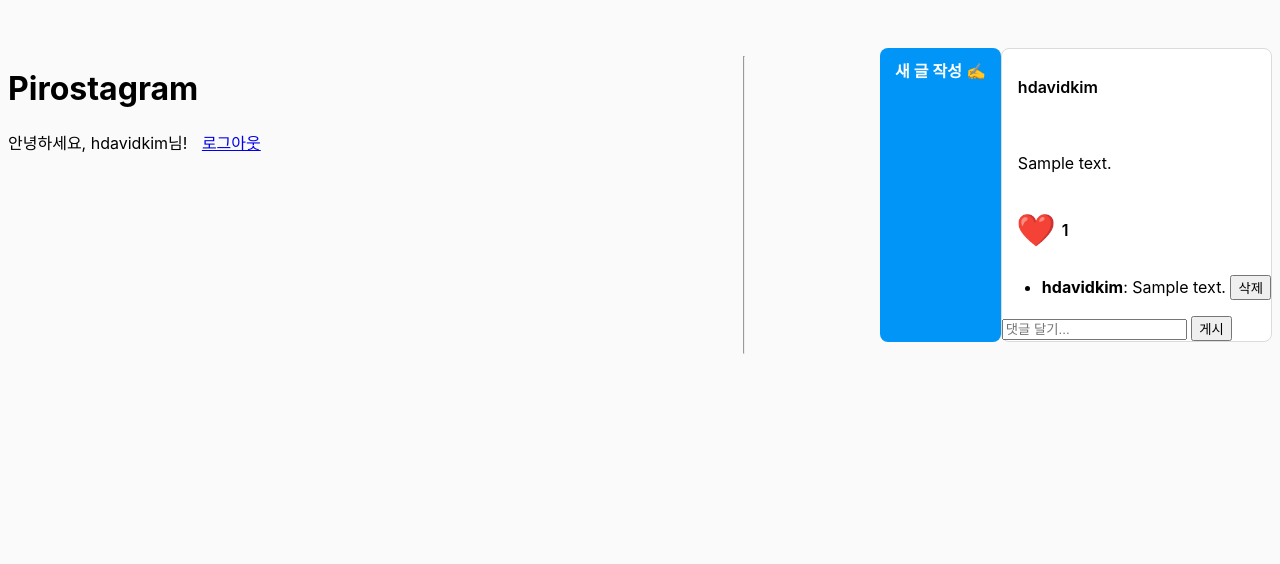
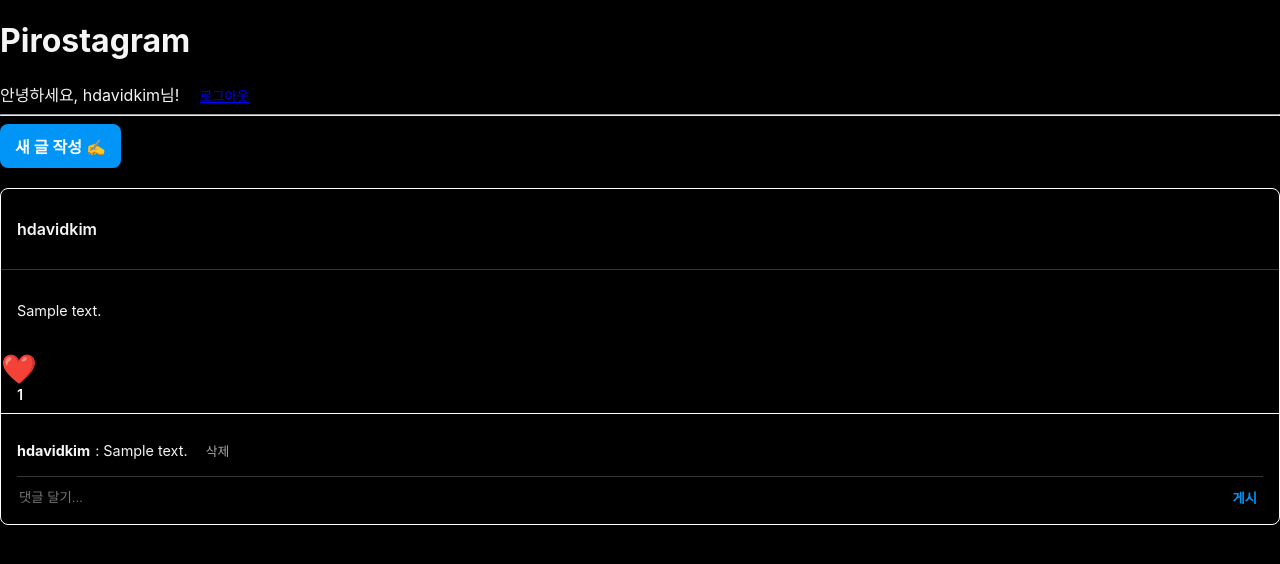
Before and after one commit to Pirogramming-23/Kim-Hayun, a Django app: page / in a window 1280 px wide. Shown: the top 564 px of the page. Run offline with Django 5.2, Linux system fonts and the light colour scheme; a user stored in the database is signed in; data comes from the database, SQL or seed files in the repository; tables that the repository leaves empty hold one stand-in row (values such as "Sample post").

Commit message:
[feat]css 디자인

```diff
--- /dev/null
+++ b/piro23_Ajax_Pirostagram/posts/static/posts/css/style.css
@@ -0,0 +1,289 @@
+:root {
+    --primary-background: #000000;
+    --secondary-background: #121212;
+    --primary-text: #f5f5f5;
+    --secondary-text: #a8a8a8;
+    --border-color: #363636;
+    --highlight-border-color: #ffffff;
+    --accent-color: #0095f6;
+    --error-color: #ed4956;
+}
+
+body {
+    margin: 0;
+    font-family: -apple-system, BlinkMacSystemFont, "Segoe UI", Roboto, Helvetica, Arial, sans-serif;
+    background-color: var(--primary-background);
+    color: var(--primary-text);
+}
+
+a {
+    text-decoration: none;
+    color: inherit;
+}
+
+.main-header {
+    position: fixed;
+    top: 0;
+    left: 0;
+    width: 100%;
+    background-color: var(--primary-background);
+    border-bottom: 1px solid var(--border-color);
+    height: 60px;
+    z-index: 100;
+    display: flex;
+    justify-content: center;
+}
+
+.header-container {
+    width: 100%;
+    max-width: 975px;
+    height: 100%;
+    display: flex;
+    justify-content: space-between;
+    align-items: center;
+    padding: 0 20px;
+}
+
+.header-logo {
+    font-family: 'Lobster', cursive;
+    font-size: 2rem;
+}
+
+.header-nav a {
+    font-weight: 600;
+    font-size: 0.9rem;
+    margin-left: 15px;
+}
+.header-nav .welcome-msg {
+    color: var(--secondary-text);
+    margin-right: 10px;
+}
+
+.main-container {
+    padding-top: 80px;
+    width: 100%;
+    max-width: 614px;
+    margin: 0 auto;
+}
+
+.post-card {
+    background-color: var(--primary-background);
+    border: 1px solid var(--highlight-border-color);
+    border-radius: 8px;
+    margin-bottom: 24px;
+    overflow: hidden;
+}
+
+.post-header {
+    display: flex;
+    align-items: center;
+    padding: 14px 16px;
+    font-weight: 600;
+    border-bottom: 1px solid var(--border-color);
+}
+.post-content {
+    padding: 16px;
+    font-size: 0.9rem;
+    line-height: 1.5;
+}
+
+.post-actions {
+    padding: 8px 16px;
+}
+
+.like-btn {
+    border: none;
+    background: transparent;
+    cursor: pointer;
+    font-size: 1.8rem;
+    color: var(--primary-text);
+    transition: all 0.2s;
+    padding: 0;
+}
+.like-btn.liked {
+    color: var(--error-color);
+}
+
+.like-count {
+    font-weight: 600;
+    font-size: 0.9rem;
+    padding: 0 16px;
+    margin-bottom: 10px;
+    display: block;
+}
+
+.comment-section {
+    padding: 0 16px 16px;
+    font-size: 0.9rem;
+    border-top: 1px solid var(--highlight-border-color);
+    padding-top: 16px;
+}
+
+.comment-list {
+    list-style: none;
+    padding: 10px 0;
+    margin: 0;
+}
+.comment-list li {
+    margin-bottom: 5px;
+}
+.comment-list strong {
+    margin-right: 5px;
+}
+.comment-list span {
+    color: var(--secondary-text);
+}
+
+.delete-comment-btn {
+    margin-left: 8px;
+    color: var(--secondary-text);
+    background: none;
+    border: none;
+    cursor: pointer;
+    font-size: 0.8rem;
+}
+
+.comment-form {
+    display: flex;
+    border-top: 1px solid var(--border-color);
+    padding-top: 10px;
+}
+
+.comment-form input {
+    flex-grow: 1;
+    border: none;
+    outline: none;
+    background: transparent;
+    color: var(--primary-text);
+}
+.comment-form button {
+    border: none;
+    background: transparent;
+    color: var(--accent-color);
+    font-weight: 600;
+    cursor: pointer;
+}
+
+.login-container {
+    display: flex;
+    justify-content: center;
+    align-items: center;
+    height: 100vh;
+}
+
+.login-box {
+    width: 350px;
+    text-align: center;
+    padding: 40px;
+    background-color: var(--primary-background);
+    border: 1px solid var(--border-color);
+    border-radius: 8px;
+}
+
+.login-box h1 {
+    font-family: 'Lobster', cursive;
+    font-size: 3rem;
+    margin-bottom: 20px;
+}
+
+.login-box form input {
+    width: 100%;
+    padding: 10px;
+    margin-bottom: 10px;
+    border: 1px solid var(--border-color);
+    border-radius: 3px;
+    background-color: var(--secondary-background);
+    box-sizing: border-box;
+    color: var(--primary-text);
+}
+
+.login-box form button {
+    width: 100%;
+    padding: 10px;
+    background-color: var(--accent-color);
+    color: white;
+    border: none;
+    border-radius: 5px;
+    font-weight: 600;
+    cursor: pointer;
+    margin-top: 10px;
+}
+
+.login-box p {
+    font-size: 0.8rem;
+    color: var(--secondary-text);
+}
+
+.signup-link-box {
+    margin-top: 20px;
+    padding: 20px;
+    border: 1px solid var(--border-color);
+    border-radius: 8px;
+    background-color: var(--primary-background);
+}
+
+.signup-link-box p {
+    margin: 0;
+    font-size: 0.9rem;
+}
+.signup-link-box a {
+    color: var(--accent-color);
+    font-weight: 600;
+}
+
+.create-container {
+    padding-top: 80px;
+    display: flex;
+    justify-content: center;
+}
+
+.create-box {
+    width: 100%;
+    max-width: 614px;
+    background-color: var(--primary-background);
+    border: 1px solid var(--border-color);
+    border-radius: 8px;
+    padding: 24px 40px;
+    margin-top: 20px;
+    box-sizing: border-box;
+}
+
+.create-box h1 {
+    font-size: 1.5rem;
+    text-align: center;
+    margin-top: 0;
+    margin-bottom: 24px;
+}
+
+.create-box form textarea {
+    width: 100%;
+    min-height: 150px;
+    background-color: var(--secondary-background);
+    border: 1px solid var(--border-color);
+    border-radius: 5px;
+    color: var(--primary-text);
+    padding: 10px;
+    font-size: 1rem;
+    margin-bottom: 15px;
+    resize: vertical;
+    box-sizing: border-box;
+}
+
+.create-box form button {
+    width: 100%;
+    padding: 12px;
+    background-color: var(--accent-color);
+    color: white;
+    border: none;
+    border-radius: 8px;
+    font-weight: 600;
+    cursor: pointer;
+}
+
+.create-box .back-link {
+    display: block;
+    text-align: center;
+    margin-top: 20px;
+    color: var(--secondary-text);
+    font-size: 0.9rem;
+}
--- a/piro23_Ajax_Pirostagram/posts/templates/posts/post_list.html
+++ b/piro23_Ajax_Pirostagram/posts/templates/posts/post_list.html
@@ -1,3 +1,4 @@
+{% load static %}
 <!DOCTYPE html>
 <html lang="ko">
 <head>
@@ -6,53 +7,8 @@
     <title>Pirostagram</title>
 
     <meta name="csrf-token" content="{{ csrf_token }}">
-
-    <style>
-        body {
-            font-family: -apple-system, BlinkMacSystemFont, "Segoe UI", Roboto, Helvetica, Arial, sans-serif;
-            background-color: #fafafa;
-            display: flex;
-            justify-content: center;
-            padding-top: 40px;
-        }
-        .container {
-            width: 100%;
-            max-width: 600px;
-        }
-        .post-card {
-            background-color: white;
-            border: 1px solid #dbdbdb;
-            border-radius: 8px;
-            margin-bottom: 20px;
-        }
-        .post-header, .post-content, .like-section {
-            padding: 12px 16px;
-        }
-        .post-header {
-            font-weight: 600;
-        }
-        .like-section {
-            display: flex;
-            align-items: center;
-            gap: 8px;
-        }
-        .like-btn {
-            border: none;
-            background: transparent;
-            cursor: pointer;
-            font-size: 1.8rem;
-            color: #ddd; /* 기본 하트 색상 */
-            transition: all 0.2s ease-in-out;
-            padding: 0;
-        }
-        .like-btn.liked {
-            color: red; /* 'liked' 클래스가 있을 때 하트 색상 */
-            transform: scale(1.1);
-        }
-        .like-count {
-            font-weight: 600;
-        }
-    </style>
+    <link rel="stylesheet" href="{% static 'posts/css/style.css' %}">
+    <link rel="stylesheet" href="https://fonts.googleapis.com/css2?family=Lobster&display=swap">
 </head>
 <body>
 
@@ -61,7 +17,12 @@
     <div>
             {% if user.is_authenticated %}
                 <span>안녕하세요, {{ user.username }}님!</span>
-                <a href="{% url 'logout' %}" style="margin-left: 10px;">로그아웃</a>
+                <form method="post" action="{% url 'logout' %}" style="display: inline;">
+					{% csrf_token %}
+					<button type="submit" style="margin-left: 10px; background: none; border: none; color: blue; text-decoration: underline; cursor: pointer;">
+						로그아웃
+					</button>
+				</form>
             {% else %}
                 <a href="{% url 'login' %}">로그인</a>
             {% endif %}
```
Also changed, not shown: piro23_Ajax_Pirostagram/posts/templates/posts/post_create.html (+4 -9 lines), piro23_Ajax_Pirostagram/posts/templates/registration/login.html (+3 -8 lines), piro23_Ajax_Pirostagram/posts/templates/registration/signup.html (+3 -12 lines).
